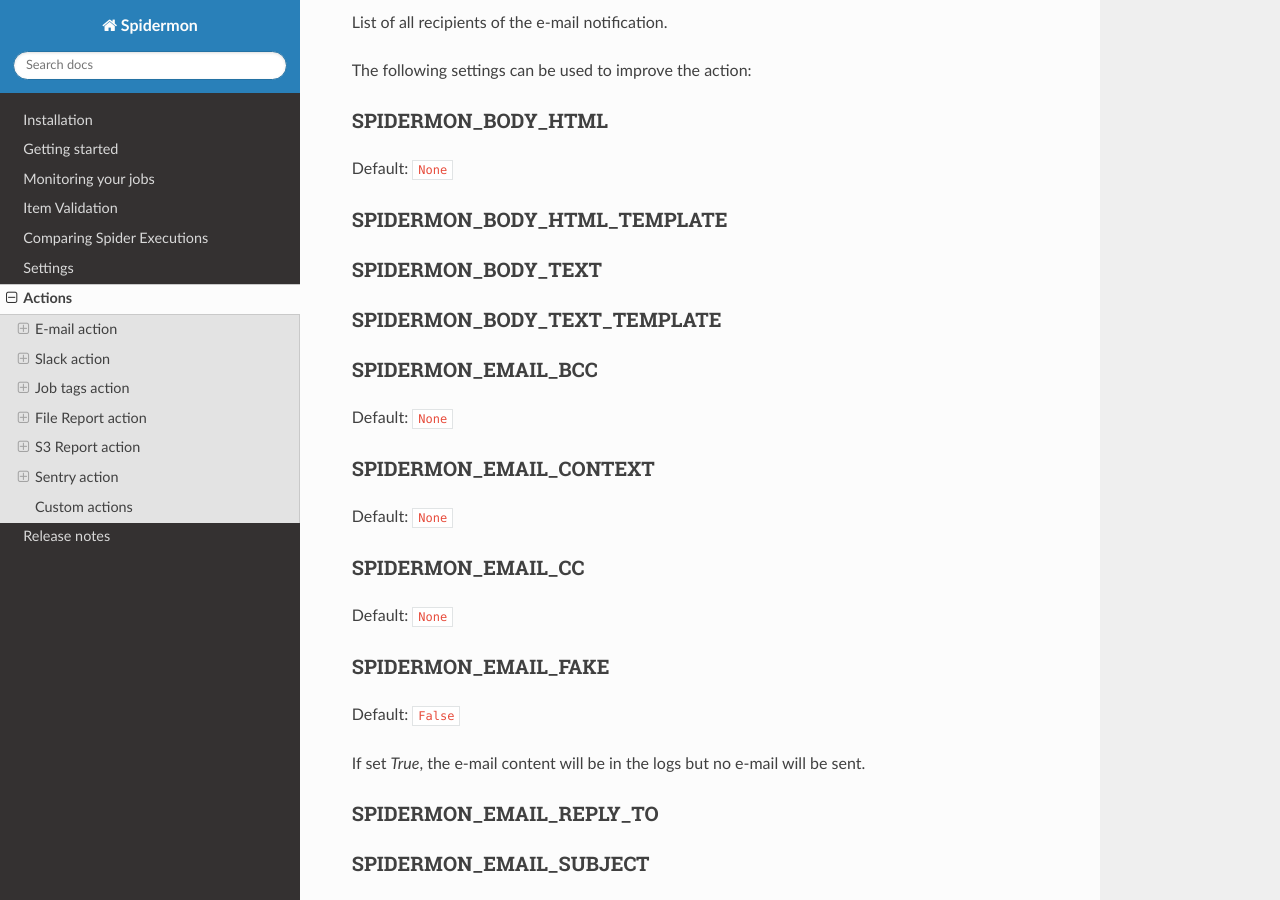
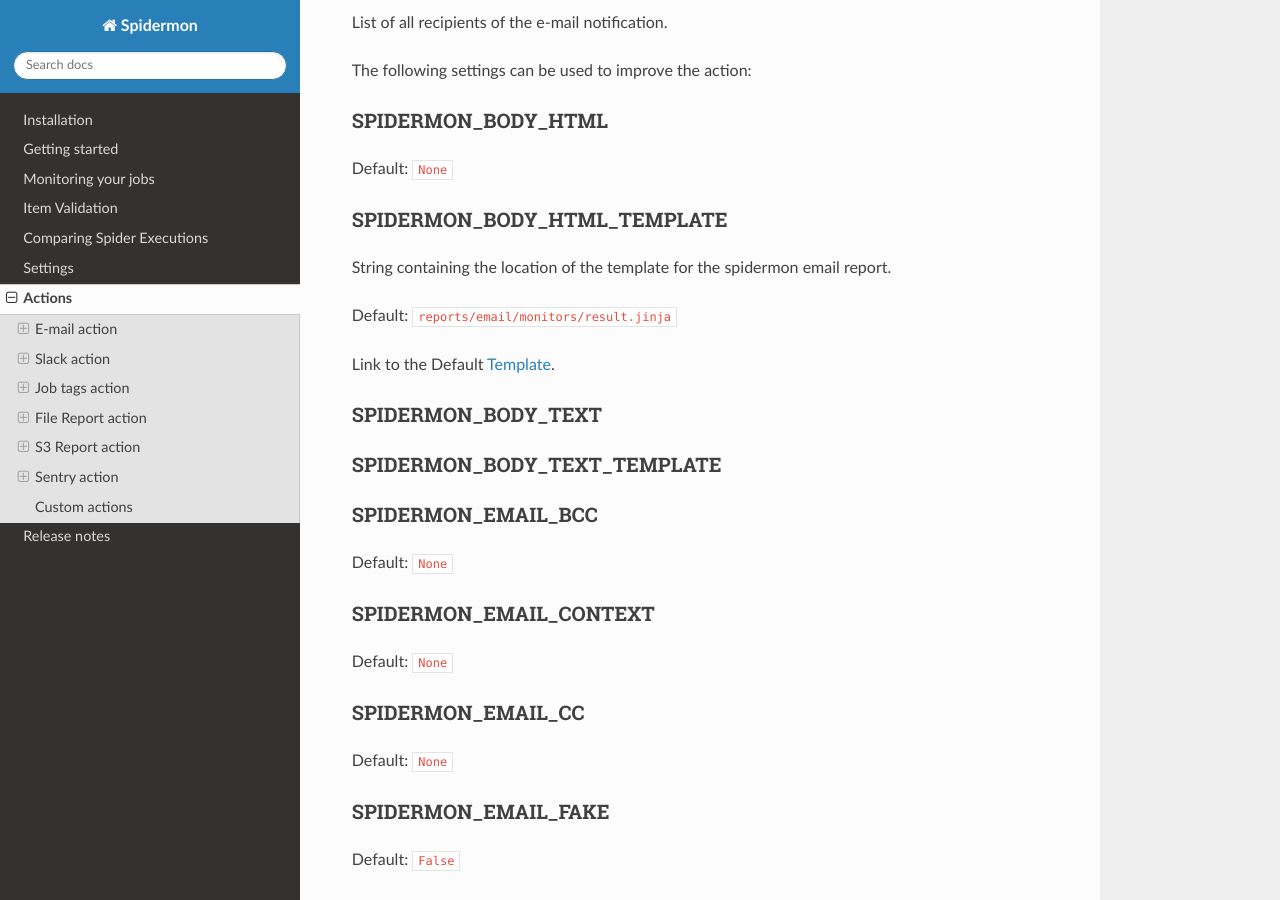
Before and after one commit to scrapinghub/spidermon, a Sphinx documentation site: the page built from docs/source/actions.rst, in a window 1280 px wide and 900 px high, scrolled down 1680 px. Built offline with Sphinx 7.4.7 and the Read the Docs theme 2.0.0, drawn with Linux system fonts in a browser that asks for light colours.

Commit message:
added related docs

```diff
--- a/docs/source/actions.rst
+++ b/docs/source/actions.rst
@@ -101,6 +101,12 @@
 
 SPIDERMON_BODY_HTML_TEMPLATE
 ----------------------------
+
+String containing the location of the template for the spidermon email report.
+
+Default: ``reports/email/monitors/result.jinja``
+
+Link to the Default `Template`_.
 
 .. _SPIDERMON_BODY_TEXT:
 
@@ -279,6 +285,7 @@
 .. _`Slack`: https://slack.com/
 .. _`Slack credentials`: https://api.slack.com/docs/token-types
 .. _`Slack token`: https://api.slack.com/docs/token-types
+.. _`Template`: https://github.com/scrapinghub/spidermon/blob/master/spidermon/contrib/actions/reports/templates/reports/email/monitors/result.jinja
 
 .. _actions-job-tags:
 
```
